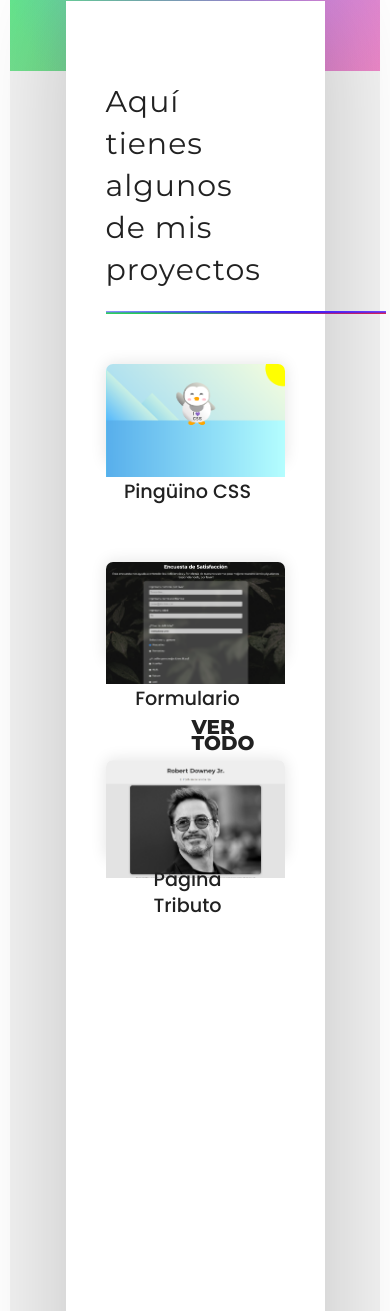
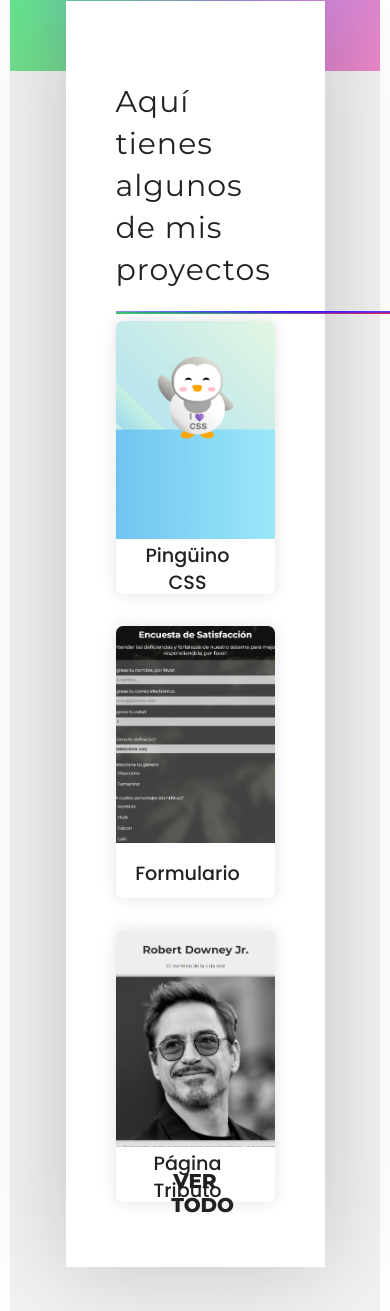
Before and after one commit to IrvingSD/Personal-Portfolio---Certification, a plain HTML site: page index.html in a window 390 px wide. Shown: the part 689-2000 px from the top of the page. Drawn offline with Linux system fonts and the light colour scheme.

Commit message:
media query correction

```diff
--- a/styles.css
+++ b/styles.css
@@ -248,7 +248,6 @@ h2{
 
 .button-more {
     text-align: center;
-    margin-top: -100px;
     padding: 10px;
     font-size: 2rem;
     width: 15%;
@@ -368,33 +367,38 @@ footer{
     }
 
     .proyectos{
-        height: auto;
+        height: 150vh;
     }
 
     .proyectos-grid {
-        padding: 0 40px;
-        height: 200vh;
+        padding: 0 50px;
+        height: 100%;
         margin-top: -70px;
+        display: flex;
+        justify-content: center;
     }
 
     .grid {
-        width: 100%;
-        height: auto;
         display: flex;
         flex-direction: column;
-        justify-content: space-between;
-        gap: 10%;
+        align-items: center;
+        justify-content: flex-start;
+        gap: 3%;
     }
 
-    .proyectos-elemento {
-        margin-top: 0; /* quita el espacio adicional innecesario */
-        width: 100%;     /* puedes jugar con esto para que quepan 3 por fila */
-        height: 20%;
+    .proyectos-elemento{
+        width: 100%;
+        height: 25.5%;
+        margin-top: 0;
     }
 
-    .imagen-p {
-      width: 100%;
-      height: auto;
+    .button-more{
+        width: 30%;
+        height: auto;
+        margin: -220px auto 50px auto;
+        padding: 0;
+        line-height: 1.2;
+
     }
 
     .vinculos-contacto svg {
@@ -405,6 +409,7 @@ footer{
         padding: 30px;
         gap: 30px;
         font-size: 1.3rem;
+        border-top: solid var(--rosa-principal);
     }
 
     .project-tile{
@@ -415,7 +420,7 @@ footer{
     }
 
     .line{
-        margin-bottom: 50px;
+        margin-bottom: 5%;
     }
 
 
```
